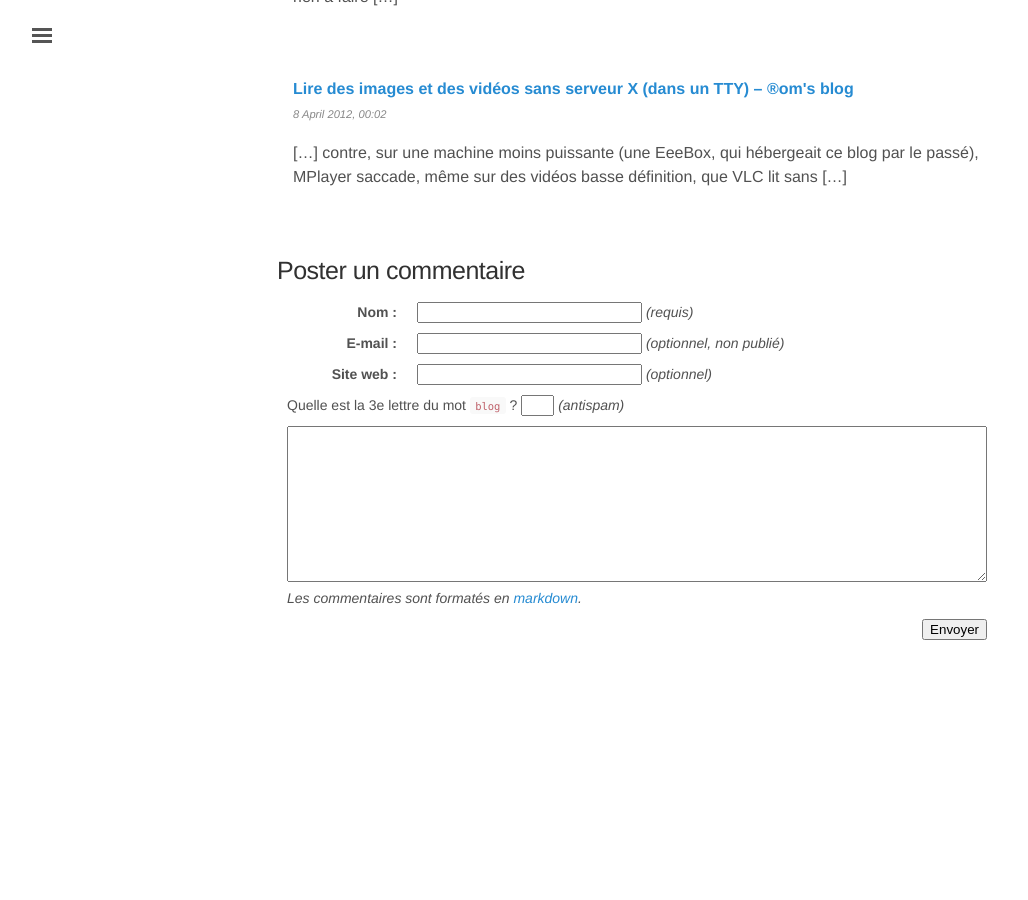
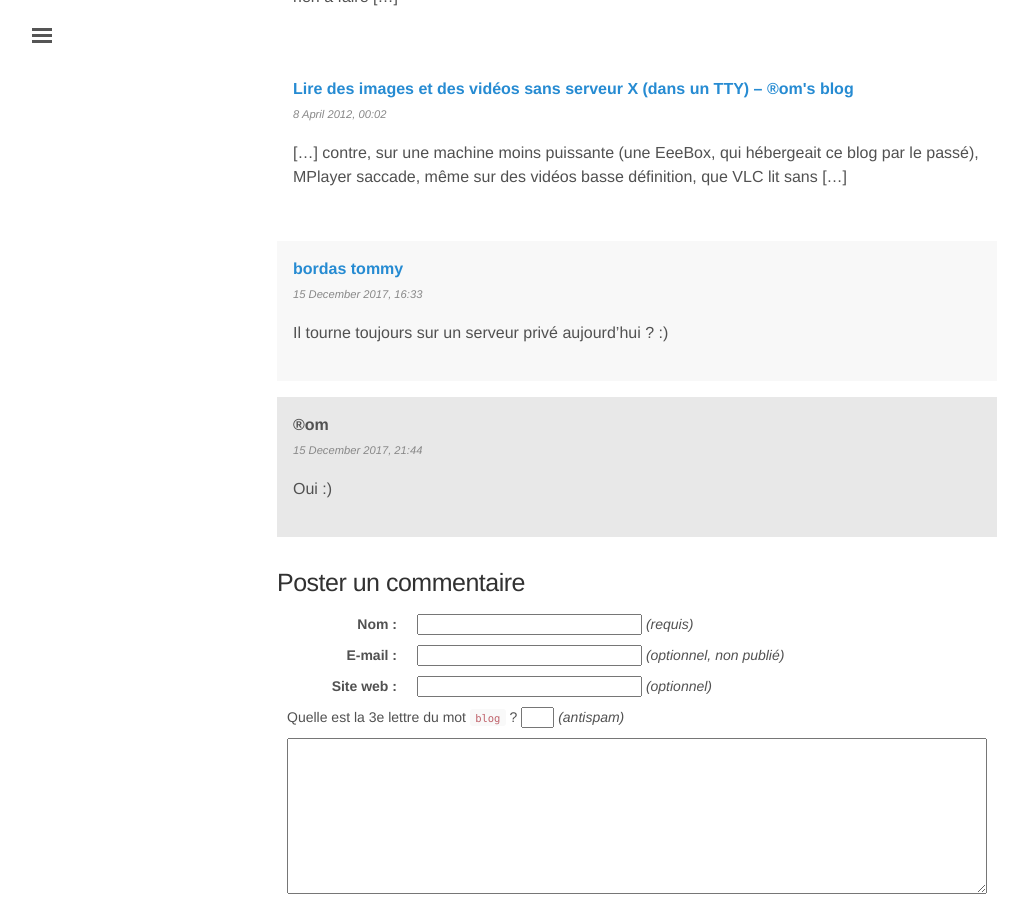
Before and after one commit to rom1v/blog.rom1v.com, a Jekyll site: the page built from _posts/2009-01-31-nouveau-blog-100-libre.md, in a window 1280 px wide and 900 px high, scrolled down 21473 px. Shown: the whole window, without its empty margins (3-1031 px from the left). Built offline with Jekyll 4.4.1, drawn with Linux system fonts in a browser that asks for light colours; before the commit the page ends 22138 px from its top, so only the background shows below that.

Commit message:
Publish comments 65+66 for "new blog"

```diff
--- a/_data/comments-2009-01-nouveau-blog-100-libre.yaml
+++ b/_data/comments-2009-01-nouveau-blog-100-libre.yaml
@@ -861,3 +861,14 @@
     [...] contre, sur une machine moins puissante (une EeeBox, qui hébergeait ce
     blog par le passé), MPlayer saccade, même sur des vidéos basse définition,
     que VLC lit sans [...]
+- id: 65
+  author: bordas tommy
+  author-url: tommy-bordas.fr
+  date: 2017-12-15 16:33:09+01:00
+  contents: |
+    Il tourne toujours sur un serveur privé aujourd'hui ? :)
+- id: 66
+  author: ®om
+  date: 2017-12-15 21:44:14+01:00
+  contents: |
+    Oui :)
```
